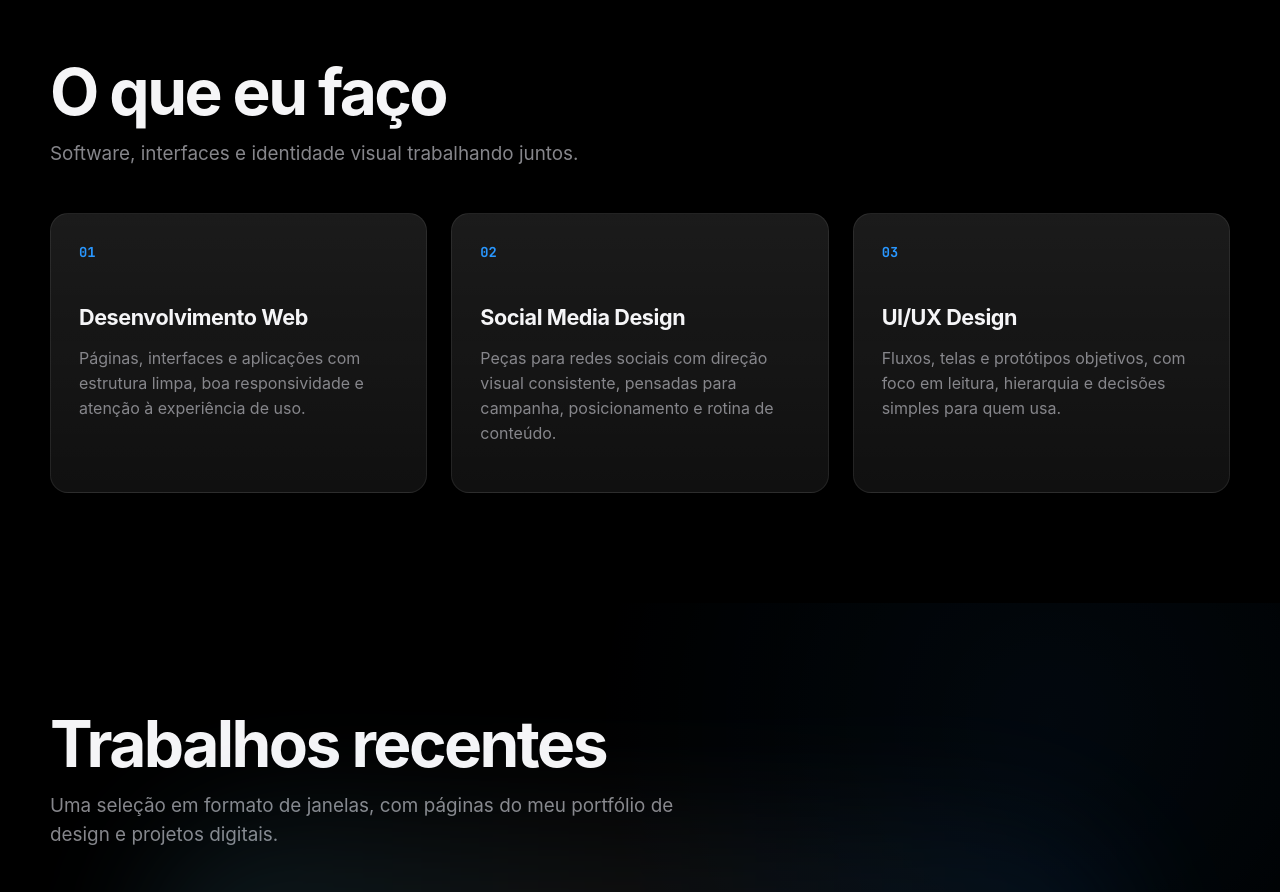
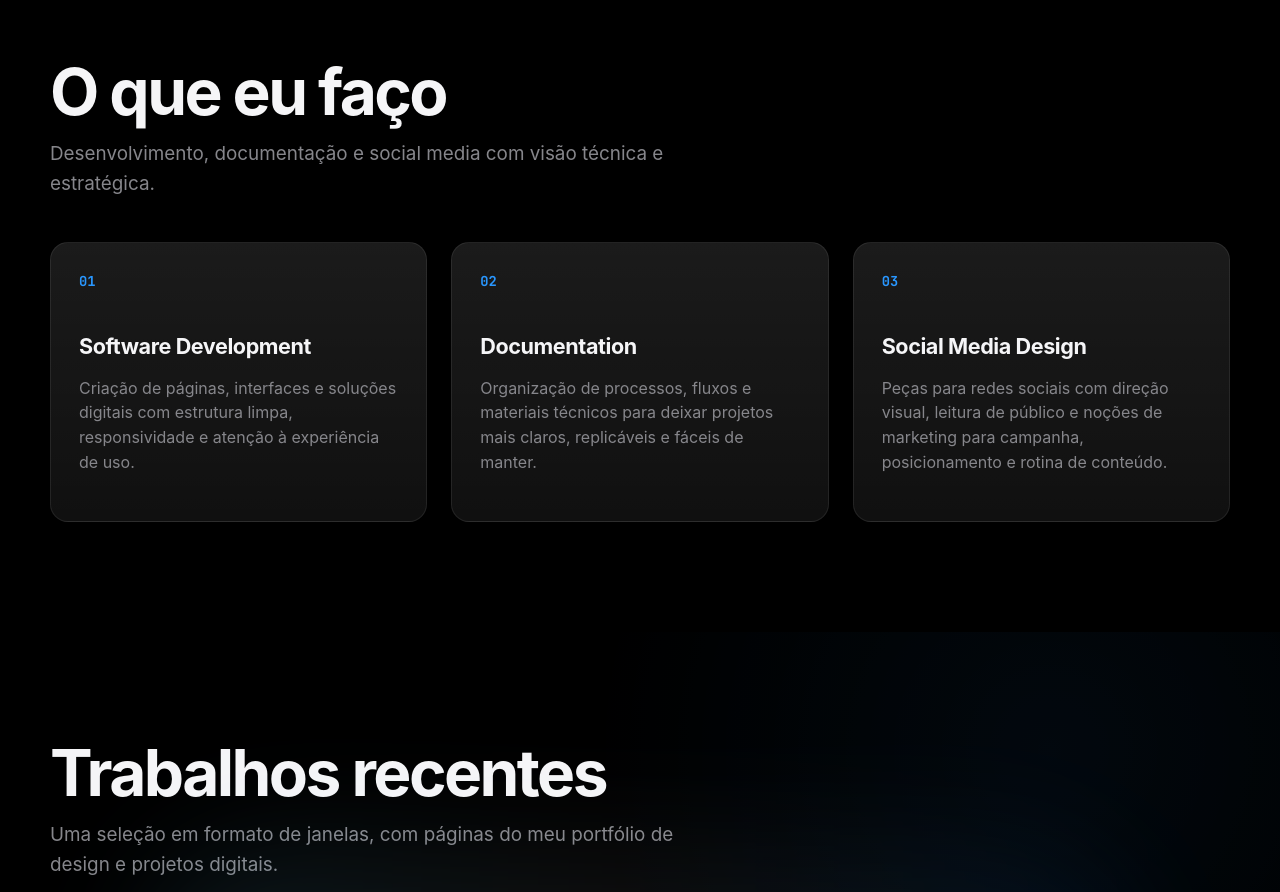
Before and after one commit to pedroguinocencio/my-portfolio, a plain HTML site: page index.html in a window 1280 px wide. Shown: the part 1940-2832 px from the top of the page. Drawn offline with Linux system fonts and the light colour scheme.

Commit message:
Atualiza servicos do portfolio

```diff
--- a/index.html
+++ b/index.html
@@ -133,7 +133,7 @@
             <div class="container">
                 <div class="section__header reveal">
                     <h2 class="section__title" data-i18n="services.title">O que eu faço</h2>
-                    <p class="section__subtitle" data-i18n="services.subtitle">Software, interfaces e identidade visual trabalhando juntos.</p>
+                    <p class="section__subtitle" data-i18n="services.subtitle">Desenvolvimento, documentação e social media com visão técnica e estratégica.</p>
                 </div>
 
                 <div class="services__grid">
@@ -141,27 +141,27 @@
                     <div class="service-card reveal">
                         <div class="service-card__top">
                             <span class="service-card__number">01</span>
-                            <h3 class="service-card__title" data-i18n="services.web.title">Desenvolvimento Web</h3>
+                            <h3 class="service-card__title" data-i18n="services.web.title">Software Development</h3>
                         </div>
-                        <p class="service-card__description" data-i18n="services.web.description">Páginas, interfaces e aplicações com estrutura limpa, boa responsividade e atenção à experiência de uso.</p>
+                        <p class="service-card__description" data-i18n="services.web.description">Criação de páginas, interfaces e soluções digitais com estrutura limpa, responsividade e atenção à experiência de uso.</p>
                     </div>
 
                     <!-- Service 2 -->
                     <div class="service-card reveal delay-1">
                         <div class="service-card__top">
                             <span class="service-card__number">02</span>
-                            <h3 class="service-card__title" data-i18n="services.social.title">Social Media Design</h3>
+                            <h3 class="service-card__title" data-i18n="services.social.title">Documentation</h3>
                         </div>
-                        <p class="service-card__description" data-i18n="services.social.description">Peças para redes sociais com direção visual consistente, pensadas para campanha, posicionamento e rotina de conteúdo.</p>
+                        <p class="service-card__description" data-i18n="services.social.description">Organização de processos, fluxos e materiais técnicos para deixar projetos mais claros, replicáveis e fáceis de manter.</p>
                     </div>
 
                     <!-- Service 3 -->
                     <div class="service-card reveal delay-2">
                         <div class="service-card__top">
                             <span class="service-card__number">03</span>
-                            <h3 class="service-card__title" data-i18n="services.ui.title">UI/UX Design</h3>
+                            <h3 class="service-card__title" data-i18n="services.ui.title">Social Media Design</h3>
                         </div>
-                        <p class="service-card__description" data-i18n="services.ui.description">Fluxos, telas e protótipos objetivos, com foco em leitura, hierarquia e decisões simples para quem usa.</p>
+                        <p class="service-card__description" data-i18n="services.ui.description">Peças para redes sociais com direção visual, leitura de público e noções de marketing para campanha, posicionamento e rotina de conteúdo.</p>
                     </div>
                 </div>
             </div>
--- a/src/scripts/main.js
+++ b/src/scripts/main.js
@@ -69,13 +69,13 @@ const translations = {
         'about.summary.focus.label': 'Foco',
         'about.summary.focus.value': 'Web, marca e social media',
         'services.title': 'O que eu faço',
-        'services.subtitle': 'Software, interfaces e identidade visual trabalhando juntos.',
-        'services.web.title': 'Desenvolvimento Web',
-        'services.web.description': 'Páginas, interfaces e aplicações com estrutura limpa, boa responsividade e atenção à experiência de uso.',
-        'services.social.title': 'Social Media Design',
-        'services.social.description': 'Peças para redes sociais com direção visual consistente, pensadas para campanha, posicionamento e rotina de conteúdo.',
-        'services.ui.title': 'UI/UX Design',
-        'services.ui.description': 'Fluxos, telas e protótipos objetivos, com foco em leitura, hierarquia e decisões simples para quem usa.',
+        'services.subtitle': 'Desenvolvimento, documentação e social media com visão técnica e estratégica.',
+        'services.web.title': 'Software Development',
+        'services.web.description': 'Criação de páginas, interfaces e soluções digitais com estrutura limpa, responsividade e atenção à experiência de uso.',
+        'services.social.title': 'Documentation',
+        'services.social.description': 'Organização de processos, fluxos e materiais técnicos para deixar projetos mais claros, replicáveis e fáceis de manter.',
+        'services.ui.title': 'Social Media Design',
+        'services.ui.description': 'Peças para redes sociais com direção visual, leitura de público e noções de marketing para campanha, posicionamento e rotina de conteúdo.',
         'works.title': 'Trabalhos recentes',
         'works.subtitle': 'Uma seleção em formato de janelas, com páginas do meu portfólio de design e projetos digitais.',
         'works.all': 'Todos',
@@ -150,13 +150,13 @@ const translations = {
         'about.summary.focus.label': 'Focus',
         'about.summary.focus.value': 'Web, brand and social media',
         'services.title': 'What I do',
-        'services.subtitle': 'Software, interfaces and visual identity working together.',
-        'services.web.title': 'Web Development',
-        'services.web.description': 'Pages, interfaces and applications with clean structure, responsive behavior and attention to the user experience.',
-        'services.social.title': 'Social Media Design',
-        'services.social.description': 'Social content with consistent direction, built for campaigns, positioning and day-to-day publishing.',
-        'services.ui.title': 'UI/UX Design',
-        'services.ui.description': 'Straightforward flows, screens and prototypes focused on readability, hierarchy and simple user decisions.',
+        'services.subtitle': 'Development, documentation and social media with technical and strategic thinking.',
+        'services.web.title': 'Software Development',
+        'services.web.description': 'Pages, interfaces and digital solutions with clean structure, responsive behavior and attention to the user experience.',
+        'services.social.title': 'Documentation',
+        'services.social.description': 'Organizing processes, flows and technical materials so projects are clearer, repeatable and easier to maintain.',
+        'services.ui.title': 'Social Media Design',
+        'services.ui.description': 'Social media assets with visual direction, audience awareness and marketing knowledge for campaigns, positioning and content routines.',
         'works.title': 'Recent work',
         'works.subtitle': 'A window-style selection with pages from my design portfolio and digital projects.',
         'works.all': 'All',
```
